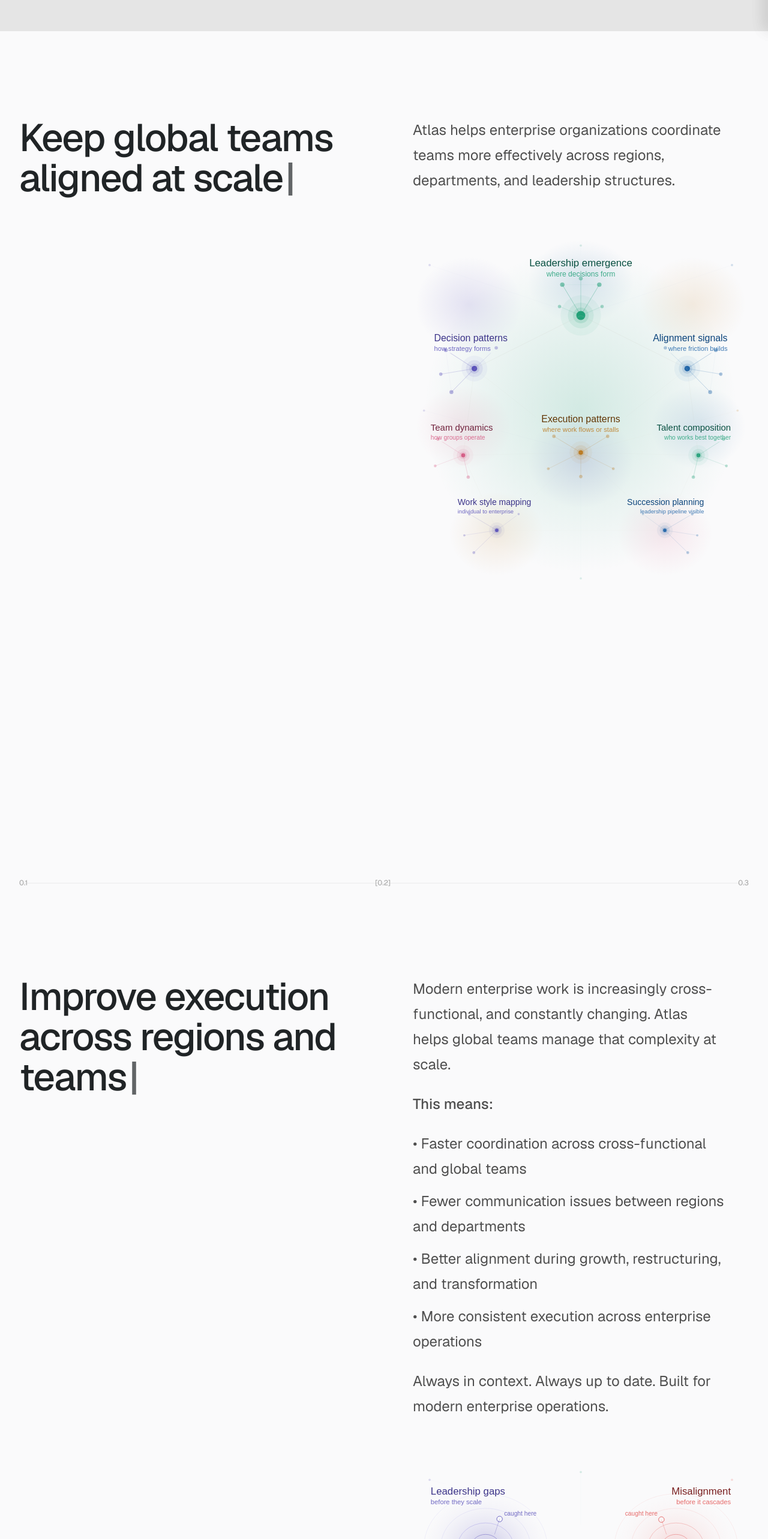
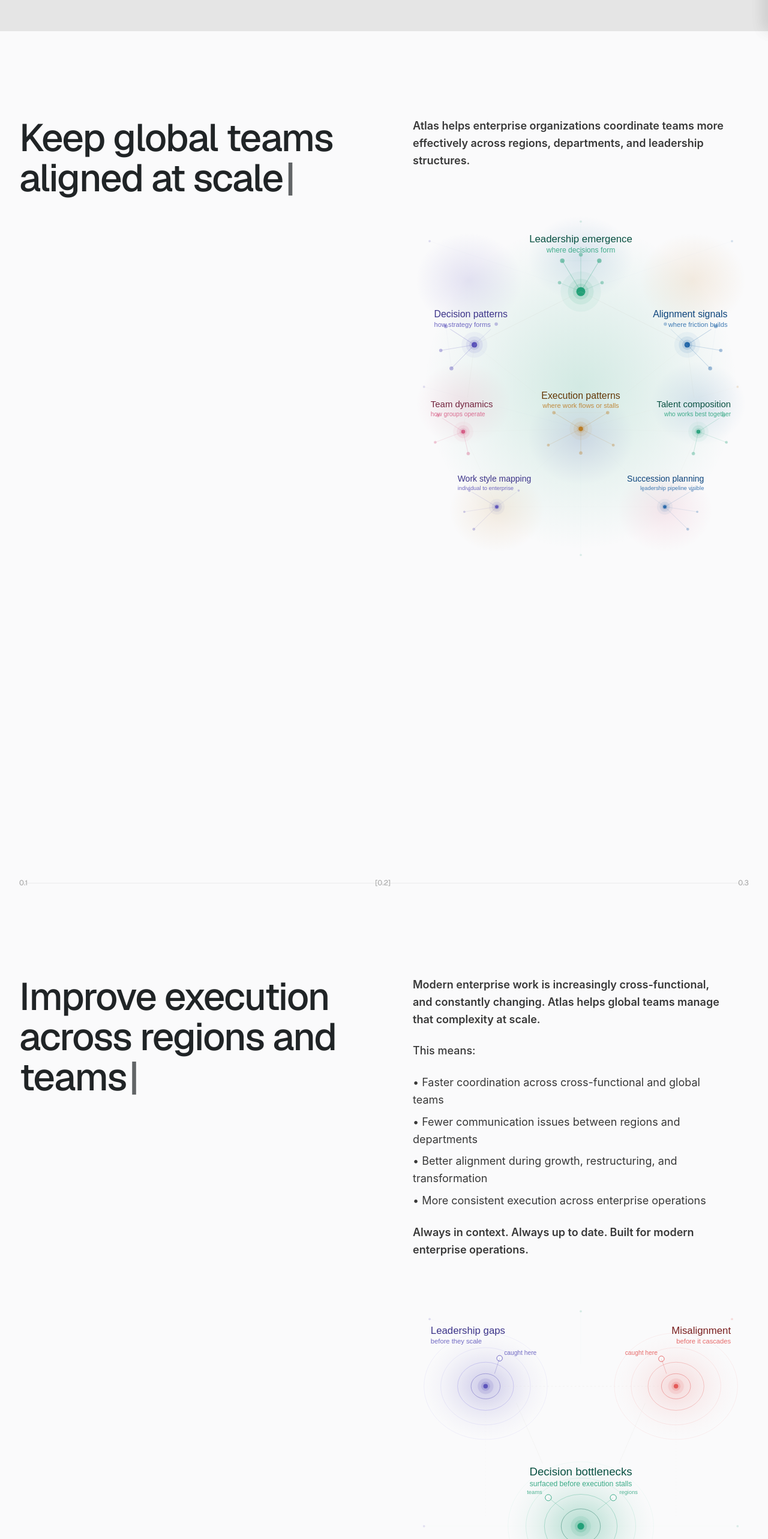
Before and after one commit to martamindacc/v0-Atlas-website-, a Next.js app: page /atlas/global in a window 1280 px wide. Shown: the part 748-3314 px from the top of the page at 60% size. Built offline with nearby package versions, Linux system fonts and the light colour scheme; grey boxes are pictures that could not be loaded.

Commit message:
feat: update text styles and layout in AtlasGlobal and AtlasTeams pages

```diff
--- a/app/atlas/global/page.tsx
+++ b/app/atlas/global/page.tsx
@@ -138,8 +138,8 @@ export default function AtlasGlobal() {
 
           {/* RIGHT COLUMN (SCROLL CONTENT) */}
           <div className="md:min-h-[140vh] min-w-0">
-            <div className="text-[18px] md:text-[24px] leading-[1.75] space-y-6 max-w-[520px]" style={{color: '#4f4f4f'}}>
-              <p>
+            <div className="text-[16px] md:text-[18px] leading-[1.6] text-[#383838] space-y-6 max-w-[520px]" style={{fontFamily: "Inter, sans-serif"}}>
+              <p className="font-semibold">
                 Atlas helps enterprise organizations coordinate teams more effectively across regions, departments, and leadership structures.
               </p>
             </div>
@@ -188,20 +188,20 @@ export default function AtlasGlobal() {
 
           {/* RIGHT COLUMN (SCROLL CONTENT) */}
           <div className="md:min-h-[140vh] min-w-0">
-            <div className="text-[18px] md:text-[24px] leading-[1.75] space-y-6 max-w-[520px]" style={{color: '#4f4f4f'}}>
-              <p>
+            <div className="text-[16px] md:text-[18px] leading-[1.6] text-[#383838] space-y-6 max-w-[520px]" style={{fontFamily: "Inter, sans-serif"}}>
+              <p className="font-semibold">
                 Modern enterprise work is increasingly cross-functional, and constantly changing. Atlas helps global teams manage that complexity at scale.
               </p>
               <p className="font-medium">
                 This means:
               </p>
-              <ul className="space-y-3 list-none">
+              <ul className="space-y-2 list-none">
                 <li>• Faster coordination across cross-functional and global teams</li>
                 <li>• Fewer communication issues between regions and departments</li>
                 <li>• Better alignment during growth, restructuring, and transformation</li>
                 <li>• More consistent execution across enterprise operations</li>
               </ul>
-              <p>
+              <p className="font-semibold">
                 Always in context. Always up to date. Built for modern enterprise operations.
               </p>
             </div>
--- a/app/atlas/teams/page.tsx
+++ b/app/atlas/teams/page.tsx
@@ -148,7 +148,7 @@ export default function AtlasTeams() {
         </div>
 
         {/* Team Work Styles Diagram - Centered Full Width */}
-        <div className="max-w-[1300px] mx-auto px-4 md:px-8 -mt-[500px] w-full flex items-center justify-center">
+        <div className="max-w-[1300px] mx-auto px-4 md:px-8 -mt-[950px] w-full flex items-center justify-center">
           <img
             src="/images/atlas_team_workstyles_v2.png"
             alt="Team work styles visualization"
```
